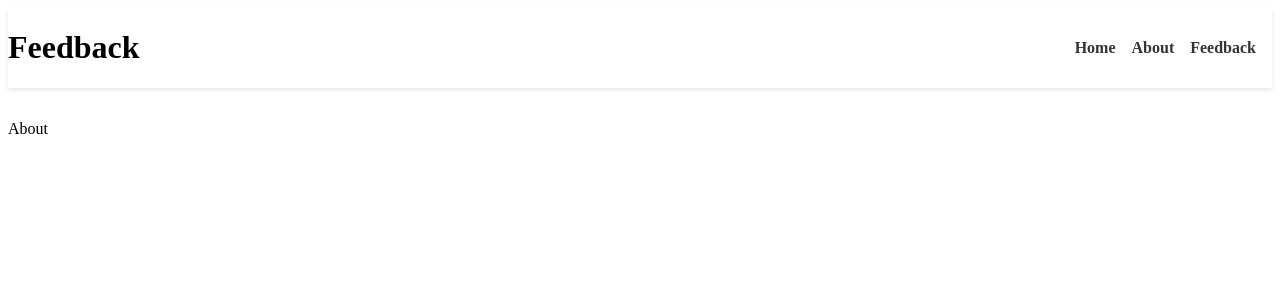
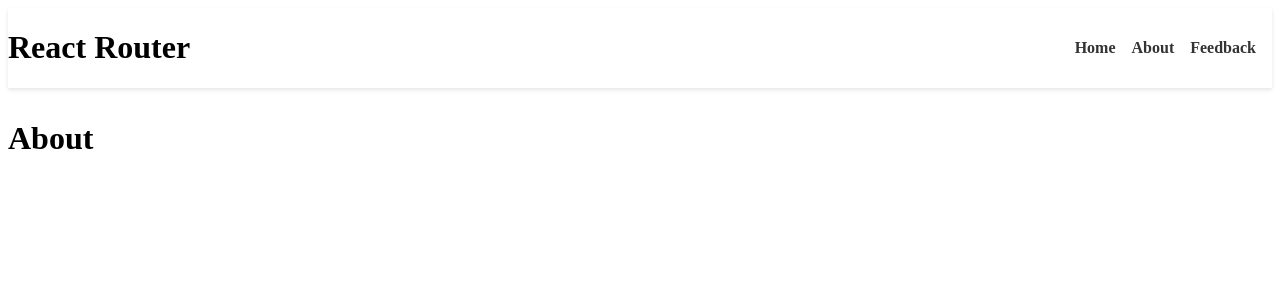
Before and after one commit to MidhaTahir/reactjs-course, a React (Vite) app: page /about in a window 1280 px wide. Shown: the top 300 px of the page. Built offline with nearby package versions, Linux system fonts and the light colour scheme.

Commit message:
some minor fixeS

```diff
--- a/src/App.jsx
+++ b/src/App.jsx
@@ -10,7 +10,6 @@
         <Route path="/" element={<Home />} />
         <Route path="about" element={<About />} />
         <Route path="feedback" element={<Feedback />} />
-
         <Route path="feedback/:feedbackId" element={<FeedbackDetails />} />
       </Routes>
     </>
--- a/src/container/Feedbacks/Feedbacks.jsx
+++ b/src/components/Feedbacks/Feedbacks.jsx
@@ -1,7 +1,8 @@
 import React, { useContext } from "react";
-import { Card } from "../../components";
+import { Card } from "..";
 import { FormContext } from '../../context/FormContext';
-import "./feedback.css";
+import "./Feedback.css";
+
 const Feedbacks = () => {
   const { formInputs } = useContext(FormContext);
   return (
--- a/src/components/Header/Header.jsx
+++ b/src/components/Header/Header.jsx
@@ -1,10 +1,10 @@
-import './Header.css'; // Import CSS file
 import { NavLink } from 'react-router-dom';
+import './Header.css';
 
 function Header() {
   return (
     <header>
-      <h1>Feedback</h1>
+      <h1>React Router</h1>
       <nav>
       <ul>
         <li>
--- a/src/container/index.js
+++ /dev/null
@@ -1,5 +0,0 @@
-import Feedbacks from './Feedbacks/Feedbacks';
-
-export{
-    Feedbacks
-}
--- a/src/main.jsx
+++ b/src/main.jsx
@@ -2,8 +2,9 @@
 import ReactDOM from "react-dom/client";
 import App from "./App.jsx";
 import { FormProvider } from "./context/FormContext";
+import { BrowserRouter } from "react-router-dom";
 
-import { BrowserRouter } from "react-router-dom";
+
 ReactDOM.createRoot(document.getElementById("root")).render(
   <React.StrictMode>
     <BrowserRouter>
--- a/src/pages/About.jsx
+++ b/src/pages/About.jsx
@@ -2,7 +2,7 @@
 
 const About = () => {
   return (
-    <div>About</div>
+    <h1>About</h1>
   )
 }
 
--- a/src/pages/Feedback.jsx
+++ b/src/pages/Feedback.jsx
@@ -1,6 +1,6 @@
 import React from "react";
 import { FormWithFormikContextApi } from "../components";
-import { Feedbacks } from "../container/index";
+import Feedbacks from "../components/Feedbacks/Feedbacks";
 
 const Feedback = () => {
   return (
--- a/src/pages/FeedbackDetails.jsx
+++ b/src/pages/FeedbackDetails.jsx
@@ -1,6 +1,5 @@
-import React, { useContext } from "react";
+import React from "react";
 import { useParams } from "react-router-dom";
-import { FormContext } from "../context/FormContext";
 
 const FeedbackDetails = () => {
   const { feedbackId } = useParams();
@@ -8,7 +7,7 @@
   return (
     <>
       <h1>Feedback Details</h1>
-      <h4>{feedbackId}</h4>
+      <h4>We are on Feedback: {feedbackId}</h4>
     </>
   );
 };
--- a/src/pages/Home.jsx
+++ b/src/pages/Home.jsx
@@ -2,9 +2,7 @@
 
 const Home = () => {
   return (
-    <>
       <h1>Home</h1>
-    </>
   );
 };
 
--- a/src/pages/index.jsx
+++ b/src/pages/index.jsx
@@ -2,4 +2,6 @@
 import About from "./About";
 import Feedback from "./Feedback";
 import FeedbackDetails from "./FeedbackDetails";
-export { Home, About,Feedback,FeedbackDetails  };
+
+
+export { Home, About, Feedback, FeedbackDetails  };
```
Also changed, not shown: src/components/Card/Card.jsx (+6 -4 lines), src/components/Feedbacks/Feedback.css (renamed from src/container/Feedbacks/feedback.css).
